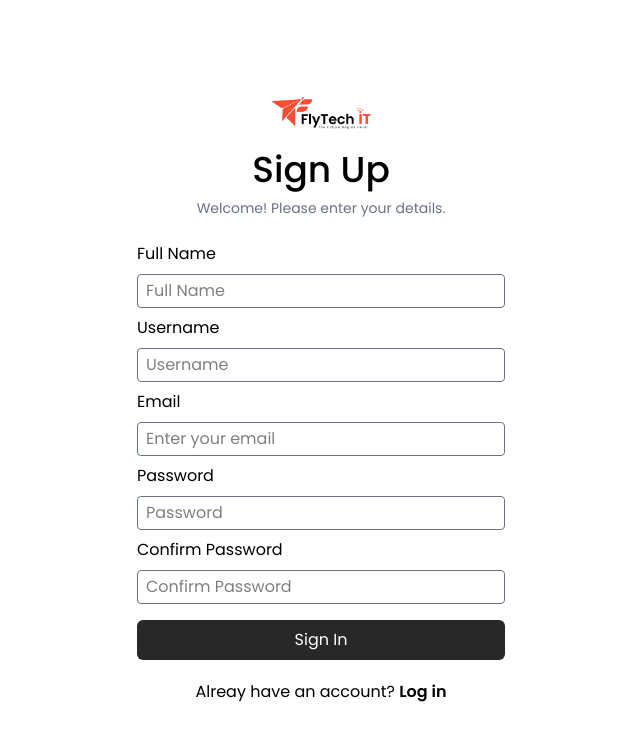
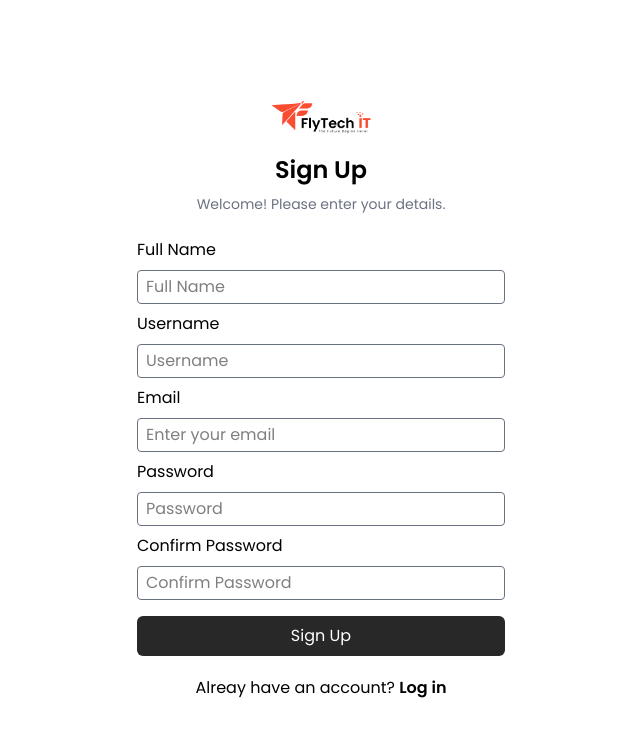
Before and after one commit to Shakiqurrahman/flytech-dashboard, a React (Vite) app: page /sign-up in a window 1280 px wide. Shown: the top 740 px of the page, without its empty margins (319-959 px from the left). Built offline with nearby package versions, Linux system fonts and the light colour scheme.

Commit message:
login signup page updated and vercel json added

```diff
--- a/src/pages/LoginPage.jsx
+++ b/src/pages/LoginPage.jsx
@@ -31,7 +31,7 @@
   return (
     <div className="bg-white h-screen flex flex-col justify-center items-center">
       <img src={flytechLogo} alt="" className="w-25 object-contain mx-auto" />
-      <h1 className="text-center text-2xl sm:text-4xl font-medium mt-5">
+      <h1 className="text-center text-2xl font-semibold mt-5">
         Log in to your account
       </h1>
       <p className="text-gray-500 text-center text-sm pt-2">
--- a/src/pages/SignUpPage.jsx
+++ b/src/pages/SignUpPage.jsx
@@ -26,9 +26,7 @@
   return (
     <div className="bg-white h-screen flex flex-col justify-center items-center">
       <img src={flytechLogo} alt="" className="w-25 object-contain mx-auto" />
-      <h1 className="text-center text-2xl sm:text-4xl font-medium mt-5">
-        Sign Up
-      </h1>
+      <h1 className="text-center text-2xl font-semibold mt-5">Sign Up</h1>
       <p className="text-gray-500 text-center text-sm pt-2">
         Welcome! Please enter your details.
       </p>
@@ -88,7 +86,7 @@
           type="submit"
           className="bg-[#282828] text-white hover:bg-primary duration-300 cursor-pointer py-2 rounded-md mt-2"
         >
-          Sign In
+          Sign Up
         </button>
       </form>
 
```
Also changed, not shown: vercel.json (added).
